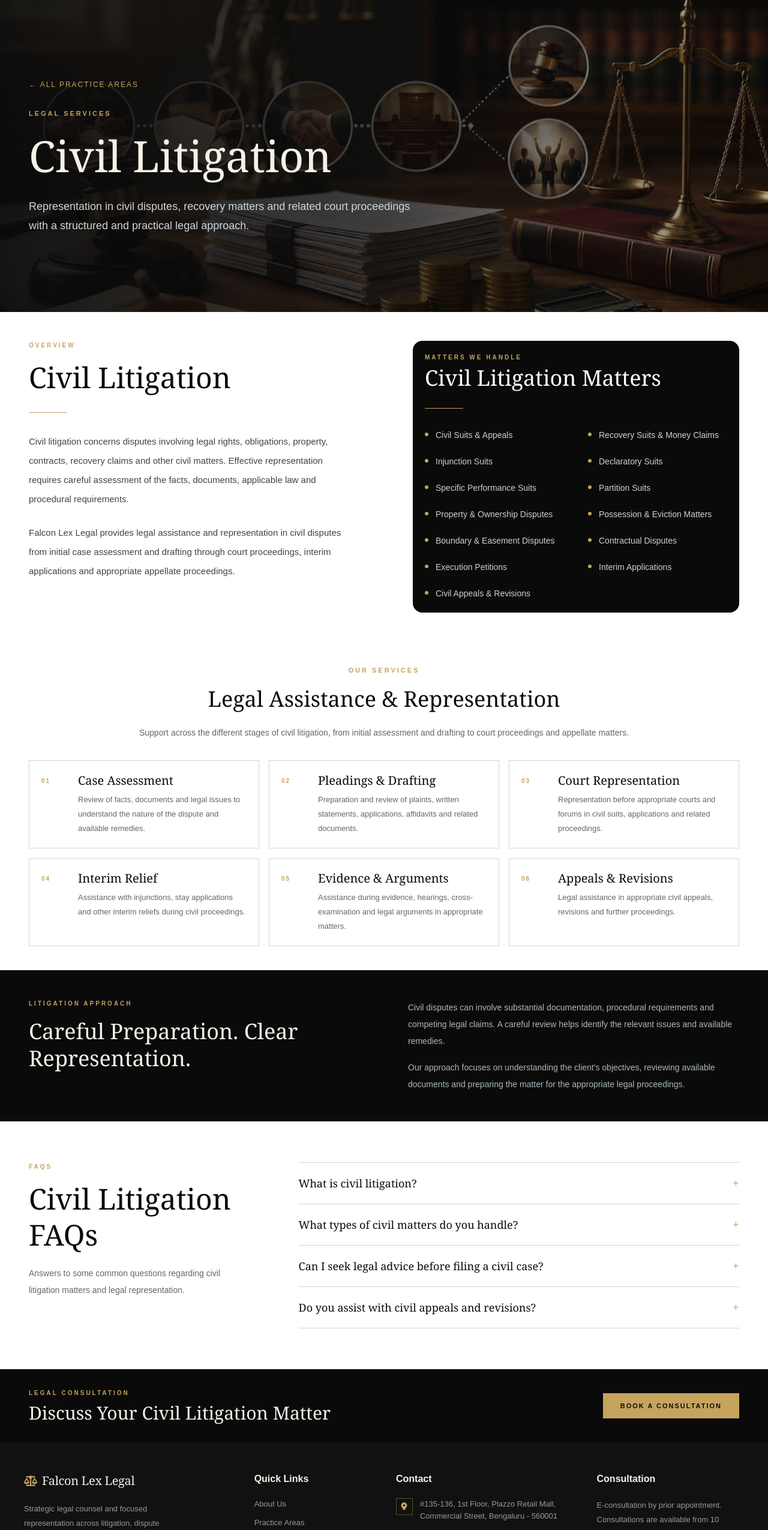
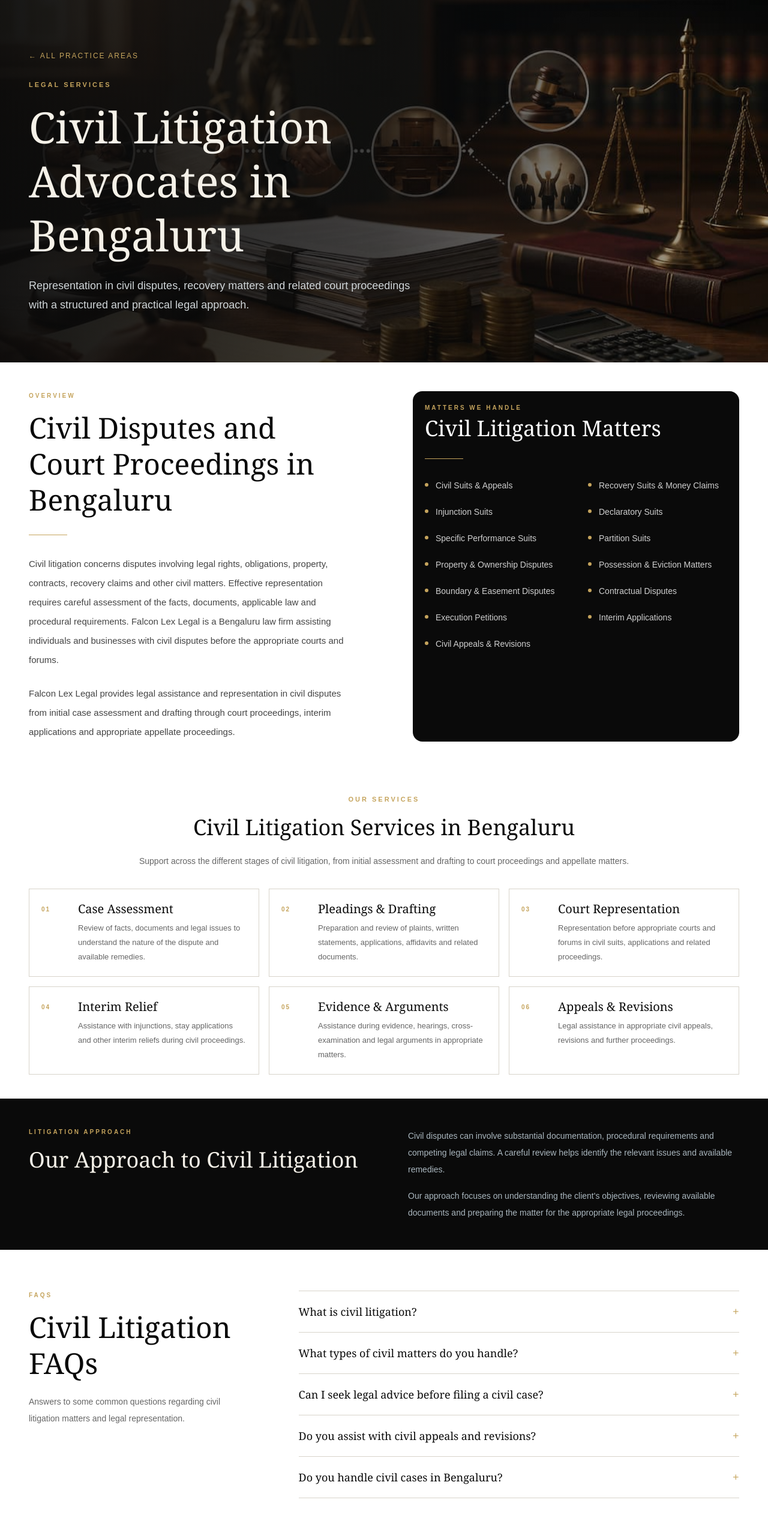
Before and after one commit to smartlocalai99/Law-Website, a Next.js app: page /practice-areas/civil-litigation in a window 1280 px wide. Shown: the top 2550 px of the page at 60% size. Built offline with nearby package versions, Linux system fonts and the light colour scheme.

Commit message:
update version

```diff
--- a/src/pages/practice-areas/banking-sarfaesi.js
+++ b/src/pages/practice-areas/banking-sarfaesi.js
@@ -72,6 +72,11 @@ const faqs = [
     answer:
       "Relevant documents may include loan agreements, sanction letters, account statements, repayment records, security documents, notices issued by the lender, correspondence and previous legal or court documents.",
   },
+  {
+    question: "Do you handle SARFAESI matters in Bengaluru?",
+    answer:
+      "Yes. Falcon Lex Legal is based in Bengaluru and assists clients with banking and SARFAESI matters before the appropriate forums. The suitable forum depends on the nature of the matter and the stage of proceedings.",
+  },
 ];
 
 export default function BankingSarfaesi() {
@@ -103,7 +108,7 @@ export default function BankingSarfaesi() {
             </p>
 
             <h1 className="mt-3 font-serif text-4xl leading-tight text-[#F5F1E8] sm:text-5xl lg:text-6xl">
-              Banking &amp; SARFAESI
+              Banking &amp; SARFAESI Advocates in Bengaluru
             </h1>
 
             <p className="mt-4 max-w-2xl text-sm leading-7 text-[#D0D6D9] sm:text-base">
@@ -123,14 +128,17 @@ export default function BankingSarfaesi() {
             </p>
 
             <h2 className="mt-3 max-w-xl font-serif text-3xl leading-tight text-[#0A0A0A] sm:text-4xl">
-              Legal Assistance in Banking &amp; Recovery Matters
+              SARFAESI and Banking Recovery Matters in Bengaluru
             </h2>
 
             <div className="mt-5 max-w-2xl space-y-4 text-sm leading-7 text-[#666666]">
               <p>
                 Banking and SARFAESI matters often involve complex loan
                 documentation, secured assets, recovery proceedings and
-                statutory requirements.
+                statutory requirements. Falcon Lex Legal is a Bengaluru law
+                firm assisting borrowers, property owners and other affected
+                parties with banking and SARFAESI matters before the
+                appropriate forums.
               </p>
 
               <p>
@@ -227,7 +235,7 @@ export default function BankingSarfaesi() {
               </p>
 
               <h2 className="mt-4 font-serif text-3xl leading-tight text-[#F5F1E8] sm:text-4xl">
-                Careful Review. Strategic Recovery Representation.
+                Our Approach to SARFAESI and Recovery Matters
               </h2>
             </div>
 
@@ -259,7 +267,7 @@ export default function BankingSarfaesi() {
             </p>
 
             <h2 className="mt-3 font-serif text-3xl leading-tight text-[#0A0A0A] sm:text-4xl">
-              Frequently Asked Questions
+              SARFAESI and Banking FAQs
             </h2>
 
             <p className="mt-4 max-w-md text-sm leading-7 text-[#666666]">
--- a/src/pages/practice-areas/civil-litigation.js
+++ b/src/pages/practice-areas/civil-litigation.js
@@ -58,11 +58,16 @@ export default function CivilLitigation() {
       answer:
         "Assistance may be available for appropriate civil appeals, revisions and related proceedings depending on the nature and stage of the matter.",
     },
+      {
+        question: "Do you handle civil cases in Bengaluru?",
+        answer:
+          "Yes. Falcon Lex Legal is based in Bengaluru and assists clients in civil matters before the appropriate courts and forums. The suitable forum depends on the nature and value of the dispute.",
+      },
   ];
 
   return (
     <main className="min-h-screen bg-[#0A0A0A] text-[#F5F1E8]">
-      <Seo title="Civil Litigation in Bengaluru | Falcon Lex Legal" description="Civil litigation assistance covering case assessment, pleadings, court representation, interim relief, evidence, arguments and appeals." path="/practice-areas/civil-litigation" />
+      <Seo title="Civil Litigation in Bengaluru | Falcon Lex Legal" description="Civil litigation advocates in Bengaluru: case assessment, pleadings, court representation, interim relief, evidence and appeals. Consultations by appointment." path="/practice-areas/civil-litigation" />
 
       {/* =========================================================
           HERO — KEEP AS IT IS
@@ -92,7 +97,7 @@ export default function CivilLitigation() {
             </p>
 
             <h1 className="mt-4 font-serif text-5xl leading-tight text-[#F5F1E8] sm:text-6xl lg:text-7xl">
-              Civil Litigation
+              Civil Litigation Advocates in Bengaluru
             </h1>
 
             <p className="mt-6 max-w-2xl text-base leading-8 text-[#D0D6D9] sm:text-lg">
@@ -123,7 +128,7 @@ export default function CivilLitigation() {
         </p>
 
         <h2 className="mt-4 font-serif text-4xl leading-tight text-[#0A0A0A] sm:text-5xl">
-          Civil Litigation
+          Civil Disputes and Court Proceedings in Bengaluru
         </h2>
 
         <div className="mt-7 h-px w-16 bg-[#C5A45D]" />
@@ -135,7 +140,9 @@ export default function CivilLitigation() {
             obligations, property, contracts, recovery claims and other
             civil matters. Effective representation requires careful
             assessment of the facts, documents, applicable law and
-            procedural requirements.
+            procedural requirements. Falcon Lex Legal is a Bengaluru law firm
+            assisting individuals and businesses with civil disputes before
+            the appropriate courts and forums.
           </p>
 
           <p className="mt-6 text-[15px] leading-8 text-[#444444]">
@@ -221,7 +228,7 @@ export default function CivilLitigation() {
       </p>
 
       <h2 className="mt-4 font-serif text-3xl leading-tight text-[#0A0A0A] sm:text-4xl">
-        Legal Assistance & Representation
+        Civil Litigation Services in Bengaluru
       </h2>
 
       <p className="mx-auto mt-5 text-sm leading-7 text-[#666666]">
@@ -286,7 +293,7 @@ export default function CivilLitigation() {
         </p>
 
         <h2 className="mt-4 font-serif text-3xl leading-tight text-[#F5F1E8] sm:text-4xl">
-          Careful Preparation. Clear Representation.
+          Our Approach to Civil Litigation
         </h2>
       </div>
 
```
